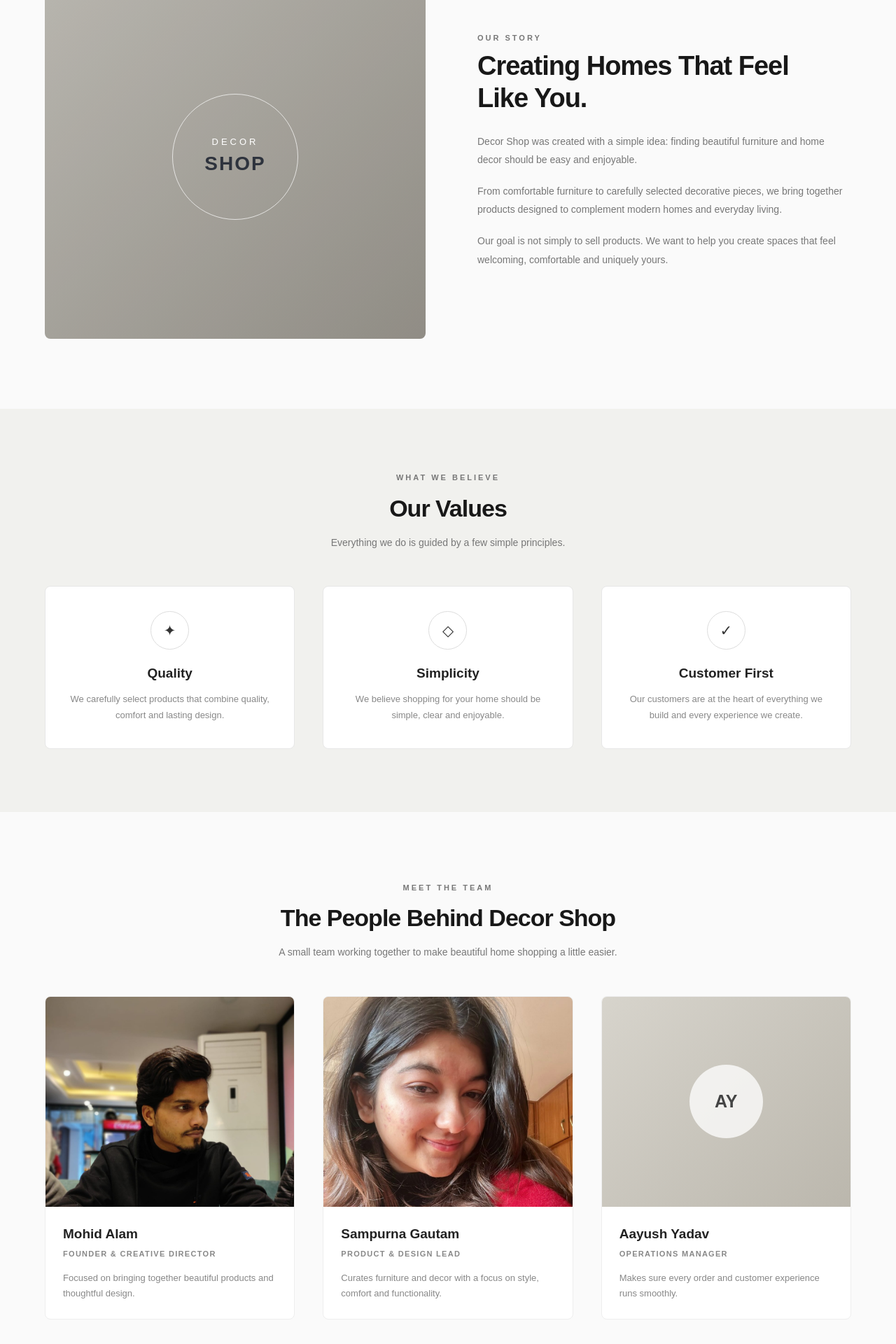
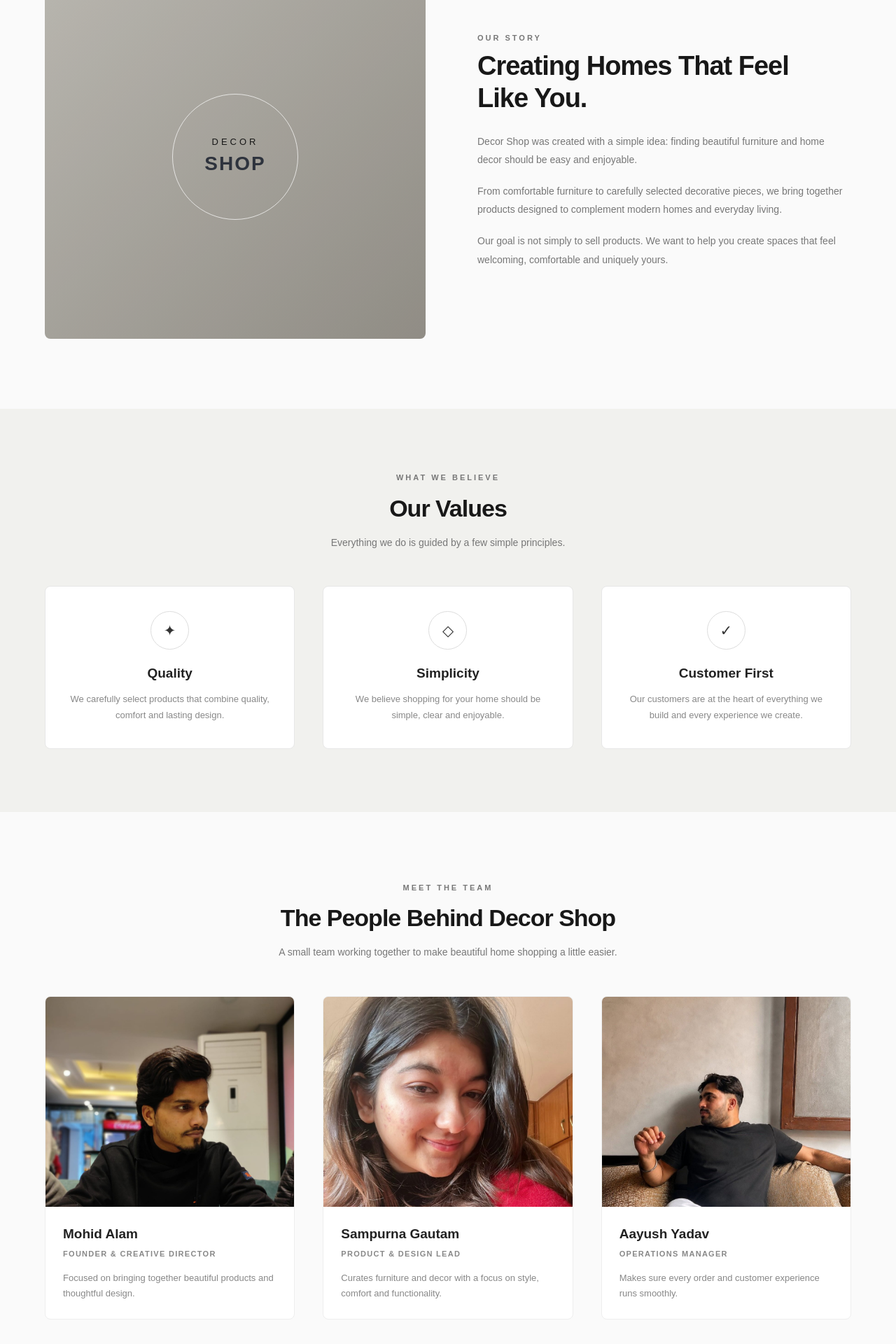
Before and after one commit to mdmohid/Decor_Shop, a Django app: page /about/ in a window 1280 px wide. Shown: the part 639-2559 px from the top of the page at 70% size. Run offline with Django 5.2, Linux system fonts and the light colour scheme; data that the repository does not hold is empty.

Commit message:
some changes in ui

```diff
--- a/myshop/static/css/style.css
+++ b/myshop/static/css/style.css
@@ -639,6 +639,7 @@ body {
   background-color: #f8f8f8;
   color: #1a1a1a;
 }
+
 
 
 /* products page */
@@ -2294,11 +2295,14 @@ body {
     align-items: center;
     justify-content: center;
     color: #fff;
+
 }
 
 .about-image-content span {
     font-size: 13px;
     letter-spacing: 4px;
+    color: #181818;
+
 }
 
 .about-image-content strong {
--- a/myshop/templates/about.html
+++ b/myshop/templates/about.html
@@ -178,9 +178,7 @@
       <div class="column is-4-desktop is-6-tablet">
         <div class="team-card">
           <div class="team-photo">
-            <div class="team-placeholder">
-              <span>AY</span>
-            </div>
+            <img src="../static/images/aayush_ydv.jpg" alt="aayush" />
           </div>
 
           <div class="team-info">
--- a/myshop/templates/products.html
+++ b/myshop/templates/products.html
@@ -64,7 +64,7 @@
                     Tablet   = 3 products
                     Mobile   = 2 products
                 -->
-      <div class="column is-3-desktop is-4-tablet is-6-mobile">
+      <div class="column is-3-desktop is-4-tablet is-12-mobile">
         <div class="shop-product-card">
           <!-- product image -->
           <a
```
Also changed, not shown: media/products/lightings.jpg (added), myshop/static/images/aayush_ydv.jpg (added).
